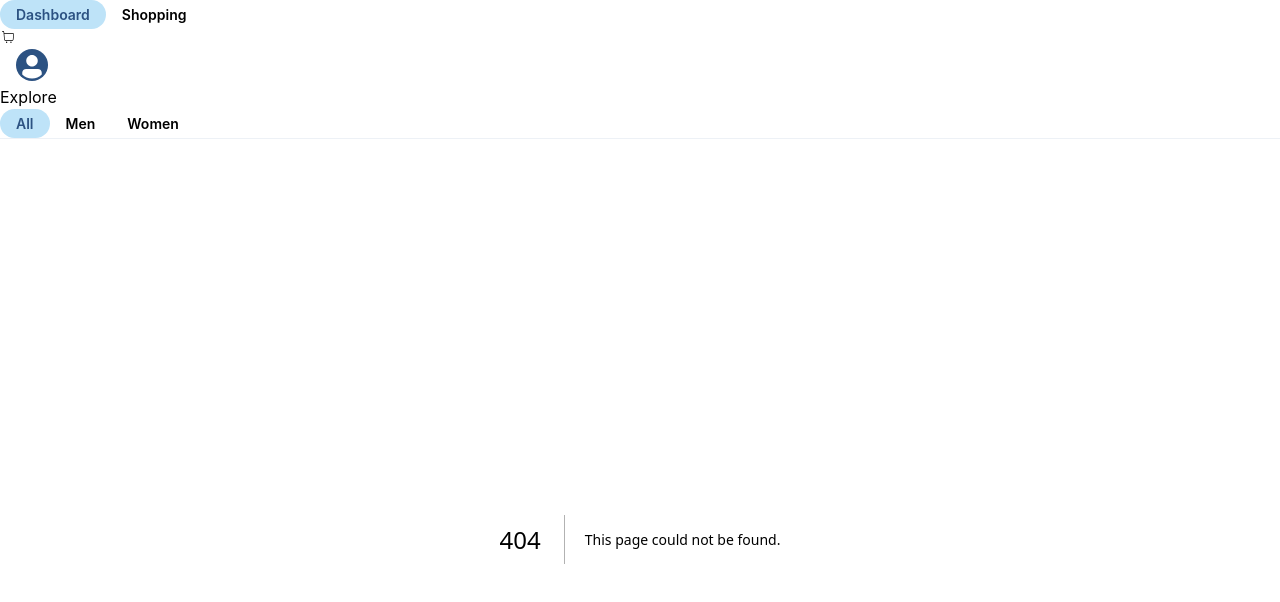
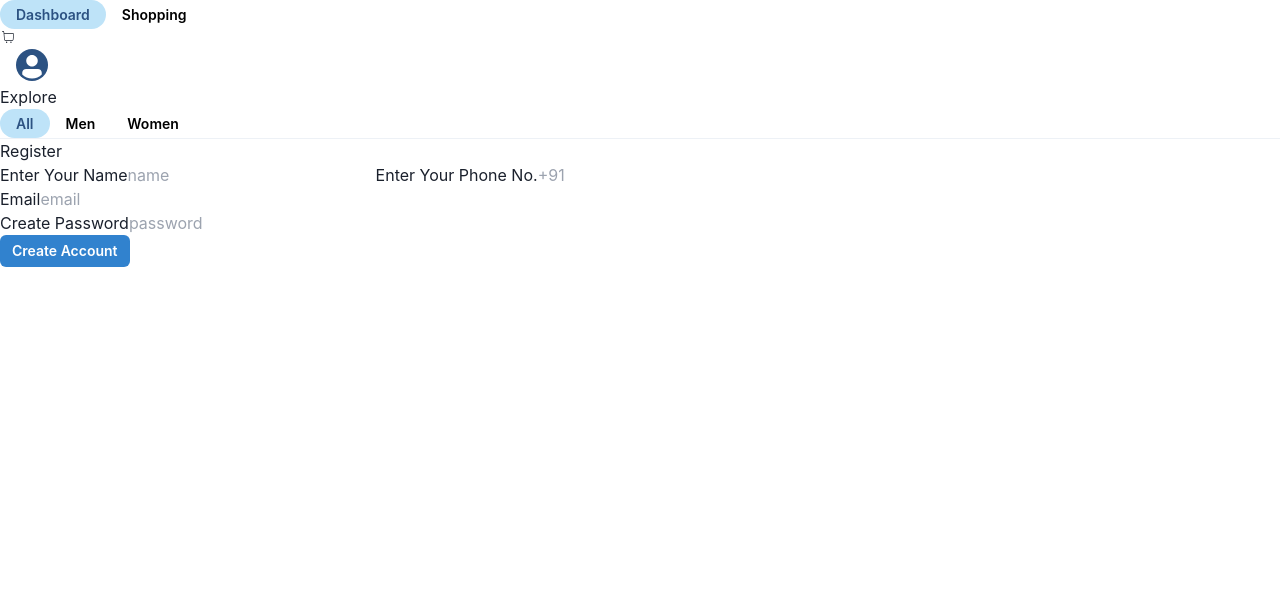
Before and after one commit to ShrivastvAryan/E-Comm, a Next.js app in the folder frontend/: page /register in a window 1280 px wide. Before the commit this address had no page. Shown: the top 602 px of the page. Built offline with nearby package versions, Linux system fonts and the light colour scheme.

Commit message:
added forms

```diff
--- /dev/null
+++ b/frontend/src/app/register/page.jsx
@@ -0,0 +1,54 @@
+'use client'
+import { Button } from '@chakra-ui/react';
+import Link from 'next/link';
+import React from 'react';
+
+const Register=()=>{
+    return(
+        <>
+        <div className='w-screen h-screen mt-2 relative '>
+          <div className='w-[80vw] h-auto absolute top-1/2 left-1/2 transform -translate-x-1/2 -translate-y-1/2  rounded-md shadow-lg border-black'>
+          <p className='block text-center text-3xl font-semibold p-2'>Register</p>
+
+          <label htmlFor='name' className='block  p-2 text-xl'>Enter Your Name</label>
+            <input type="text" name="name"
+                     placeholder="name"
+                     required
+                     autoComplete="off"
+                    className=" m-2 p-1 bg-blue-100 rounded-md w-[90%]"/>
+
+         <label htmlFor='phone' className='block  p-2 text-xl'>Enter Your Phone No.</label>
+            <input type="text" name="phone"
+                     placeholder="+91"
+                     required
+                     autoComplete="off"
+                    className=" m-2 p-1 bg-blue-100 rounded-md w-[90%]"/>
+
+          <div>
+            <label htmlFor='email' className='block  p-2 text-xl'>Email</label>
+            <input type="text" name="email"
+                     placeholder="email"
+                     required
+                     autoComplete="off"
+                    className=" m-2 p-1 bg-blue-100 rounded-md w-[90%]"/>
+          </div>
+
+          <label  htmlFor="password" className='block  p-2 text-xl'> Create Password</label>
+            <input type="password" name="password"
+                     placeholder="password"
+                     required
+                     autoComplete="off"
+                    className=" m-2 bg-blue-100 p-1 rounded-md w-[90%]"/>
+
+          <div className='w-full flex items-center justify-center p-2 '>
+                <Button colorScheme='blue' size='sm' className='mb-3'>Create Account </Button>
+          </div>
+
+          </div>
+        </div>
+
+        </>
+    )
+}
+
+export default Register
--- a/frontend/src/app/ui/navbar.jsx
+++ b/frontend/src/app/ui/navbar.jsx
@@ -59,13 +59,13 @@ const Navbar=()=>{
      <Avatar bg='blue.700' size='sm' />
      </MenuButton>
      <MenuList>
-      <MenuItem as='a' href=''>Login</MenuItem>
-      <MenuItem as='a' href=''>Register </MenuItem>
+      <MenuItem as={Link} href='/login'>Login</MenuItem>
+      <MenuItem as={Link} href='/register'>Register </MenuItem>
     </MenuList>
      </Menu>
      </section>
 
-     <section className="w-screen h-[50%] block flex justify-around pt-3">
+     <section className="w-screen h-[50%] flex justify-around pt-3">
         <h1 className="font-semibold text-2xl"><Link href="/">Explore</Link></h1>
      <div>
      <Tabs index={getExploreIndex()}variant='soft-rounded' colorScheme='blue' size='sm' className="font-semibold text-black">
```
